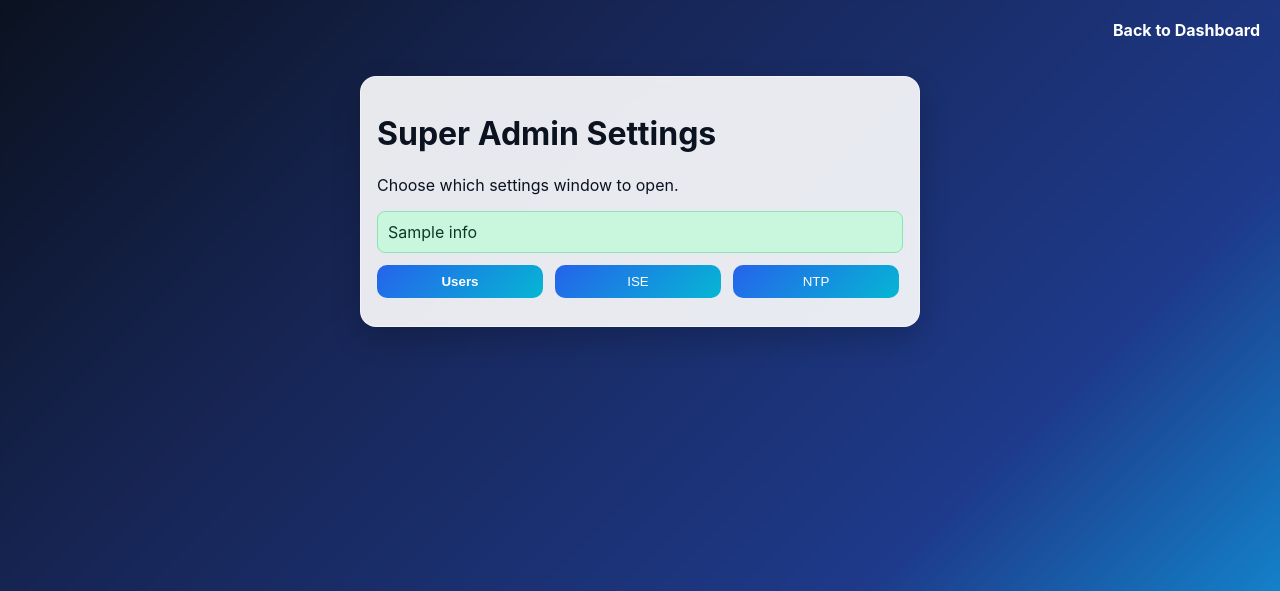
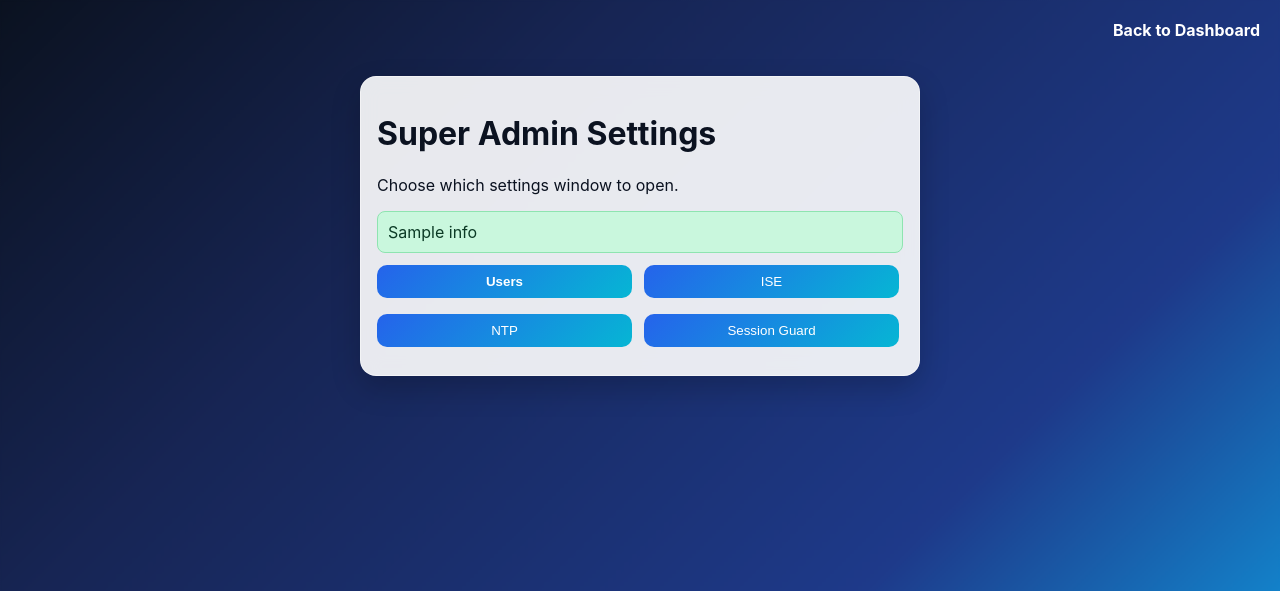
Before and after one commit to Shzari/Shzari, a Flask app: template templates/ise_settings.html in a window 1280 px wide. Shown: the top 591 px of the page. Run offline with Flask 3, Linux system fonts and the light colour scheme; the template is opened without the code that fills it: most values are stand-ins (such as "Sample title", 1, 10 or a date in 2020).

Commit message:
Add remembered username and super-admin session guard controls

```diff
--- a/app.py
+++ b/app.py
@@ -11,6 +11,7 @@ import secrets
 import socket
 import struct
 import subprocess
+import time
 from concurrent.futures import ThreadPoolExecutor, as_completed
 from dataclasses import asdict, dataclass
 from datetime import datetime, timezone
@@ -27,6 +28,7 @@ USERS_FILE = BASE_DIR / "users.json"
 DEVICE_CREDS_FILE = BASE_DIR / "device_credentials.json"
 USER_BUTTONS_FILE = BASE_DIR / "user_buttons.json"
 NTP_SETTINGS_FILE = BASE_DIR / "ntp_settings.json"
+SESSION_SETTINGS_FILE = BASE_DIR / "session_settings.json"
 SECRET_KEY = os.environ.get("APP_SECRET_KEY", "dev-secret-change-me")
 
 app = Flask(__name__)
@@ -194,6 +196,34 @@ def save_user_buttons(account_username: str, auth_mode: str, buttons: list[dict[
     store = load_user_buttons_store()
     store[key] = normalize_buttons(buttons)
     save_user_buttons_store(store)
+
+
+def default_session_settings() -> dict[str, Any]:
+    return {
+        "idle_timeout_minutes": 15,
+        "logout_on_hidden": True,
+    }
+
+
+def load_session_settings() -> dict[str, Any]:
+    if not SESSION_SETTINGS_FILE.exists():
+        return default_session_settings()
+    with SESSION_SETTINGS_FILE.open("r", encoding="utf-8") as f:
+        data = json.load(f)
+    defaults = default_session_settings()
+    defaults.update(data if isinstance(data, dict) else {})
+    defaults["idle_timeout_minutes"] = int(defaults.get("idle_timeout_minutes", 15) or 15)
+    defaults["logout_on_hidden"] = bool(defaults.get("logout_on_hidden", True))
+    return defaults
+
+
+def save_session_settings(settings: dict[str, Any]) -> None:
+    payload = {
+        "idle_timeout_minutes": max(1, int(settings.get("idle_timeout_minutes", 15) or 15)),
+        "logout_on_hidden": bool(settings.get("logout_on_hidden", True)),
+    }
+    with SESSION_SETTINGS_FILE.open("w", encoding="utf-8") as f:
+        json.dump(payload, f, indent=2)
 
 
 def default_ntp_settings() -> dict[str, Any]:
@@ -734,6 +764,29 @@ def root() -> Any:
     return redirect(url_for("login"))
 
 
+@app.before_request
+def enforce_dashboard_session_timeout() -> Any:
+    if "creds" not in session:
+        return None
+
+    endpoint = request.endpoint or ""
+    if endpoint in {"static", "login", "logout", "setup_super_admin", "change_password"}:
+        return None
+
+    settings = load_session_settings()
+    timeout_seconds = max(60, int(settings.get("idle_timeout_minutes", 15)) * 60)
+    now = int(time.time())
+    last_activity = int(session.get("last_activity_ts", now))
+
+    if now - last_activity > timeout_seconds:
+        session.clear()
+        session["login_info"] = "Session expired due to inactivity. Please log in again."
+        return redirect(url_for("login"))
+
+    session["last_activity_ts"] = now
+    return None
+
+
 @app.route("/super-admin/setup", methods=["GET", "POST"])
 def setup_super_admin() -> Any:
     if super_admin_exists():
@@ -812,6 +865,7 @@ def ise_settings_page() -> Any:
         available_categories=all_categories(devices),
         selected_modal=request.args.get("modal", ""),
         ntp=load_ntp_settings(),
+        session_settings=load_session_settings(),
     )
 
 
@@ -880,12 +934,41 @@ def ntp_settings_page() -> Any:
 
 
 
+@app.route("/settings/session", methods=["POST"])
+def session_settings_page() -> Any:
+    if not super_admin_exists():
+        return redirect(url_for("setup_super_admin"))
+    if not session.get("super_admin_verified"):
+        return redirect(url_for("verify_super_admin_route"))
+
+    timeout_raw = request.form.get("idle_timeout_minutes", "15").strip()
+    logout_on_hidden = request.form.get("logout_on_hidden") == "on"
+
+    try:
+        timeout_minutes = int(timeout_raw or 15)
+        if timeout_minutes < 1:
+            raise ValueError
+    except ValueError:
+        session["settings_error"] = "Session timeout must be a positive number of minutes."
+        return redirect(url_for("ise_settings_page", modal="session"))
+
+    save_session_settings({
+        "idle_timeout_minutes": timeout_minutes,
+        "logout_on_hidden": logout_on_hidden,
+    })
+    session["settings_info"] = "Session guard settings updated."
+    return redirect(url_for("ise_settings_page", modal="session"))
+
+
 @app.route("/login", methods=["GET", "POST"])
 def login() -> Any:
     if not super_admin_exists():
         return redirect(url_for("setup_super_admin"))
 
     error = ""
+    info = session.pop("login_info", "")
+    if request.args.get("expired") == "1":
+        info = "Session expired due to inactivity. Please log in again."
     settings = load_ise_settings()
 
     if request.method == "POST":
@@ -918,9 +1001,10 @@ def login() -> Any:
             session["device_creds"] = load_user_device_creds(username, auth_mode)
             session["buttons"] = load_user_buttons(username, auth_mode) or default_buttons()
             session.setdefault("run_history", [])
-            return redirect(url_for("dashboard"))
-
-    return render_template("login.html", error=error)
+            session["last_activity_ts"] = int(time.time())
+            return redirect(url_for("dashboard"))
+
+    return render_template("login.html", error=error, info=info)
 
 
 @app.route("/change-password", methods=["GET", "POST"])
@@ -949,6 +1033,7 @@ def change_password() -> Any:
                 session["device_creds"] = load_user_device_creds(username, "local")
                 session["buttons"] = load_user_buttons(username, "local") or default_buttons()
                 session.setdefault("run_history", [])
+                session["last_activity_ts"] = int(time.time())
                 return redirect(url_for("dashboard"))
 
             users = load_users()
@@ -966,6 +1051,7 @@ def change_password() -> Any:
                 session["device_creds"] = load_user_device_creds(username, "local")
                 session["buttons"] = load_user_buttons(username, "local") or default_buttons()
                 session.setdefault("run_history", [])
+                session["last_activity_ts"] = int(time.time())
                 return redirect(url_for("dashboard"))
 
     return render_template("change_password.html", username=username, error=error, info=info)
@@ -1045,7 +1131,10 @@ def manage_users() -> Any:
 
 @app.route("/logout")
 def logout() -> Any:
+    expired = request.args.get("expired") == "1"
     session.clear()
+    if expired:
+        session["login_info"] = "Session expired due to inactivity. Please log in again."
     return redirect(url_for("login"))
 
 
@@ -1072,6 +1161,8 @@ def dashboard() -> Any:
         error=error,
         device_creds=session.get("device_creds", {}),
         ntp=load_ntp_settings(),
+        session_timeout_seconds=max(60, int(load_session_settings().get("idle_timeout_minutes", 15)) * 60),
+        logout_on_hidden=bool(load_session_settings().get("logout_on_hidden", True)),
     )
 
 
--- a/templates/ise_settings.html
+++ b/templates/ise_settings.html
@@ -32,6 +32,16 @@
 
     function closeNtpModal() {
       const modal = document.getElementById('ntpConfigModal');
+      if (modal && modal.close) modal.close();
+    }
+
+    function openSessionModal() {
+      const modal = document.getElementById('sessionConfigModal');
+      if (modal && modal.showModal) modal.showModal();
+    }
+
+    function closeSessionModal() {
+      const modal = document.getElementById('sessionConfigModal');
       if (modal && modal.close) modal.close();
     }
 
@@ -109,6 +119,8 @@
         openIseModal();
       } else if (selectedModal === 'ntp') {
         openNtpModal();
+      } else if (selectedModal === 'session') {
+        openSessionModal();
       }
     });
   </script>
@@ -127,7 +139,10 @@
     <div class="action-row equal-buttons">
       <button class="btn run" type="button" onclick="openUsersModal()">Users</button>
       <button class="btn" type="button" onclick="openIseModal()">ISE</button>
+    </div>
+    <div class="action-row equal-buttons">
       <button class="btn" type="button" onclick="openNtpModal()">NTP</button>
+      <button class="btn" type="button" onclick="openSessionModal()">Session Guard</button>
     </div>
   </div>
 
@@ -189,6 +204,25 @@
         <button class="btn run" type="submit" name="action" value="sync">Synchronize via NTP</button>
         <button class="btn" type="submit" name="action" value="set_manual">Set Manual Time</button>
         <button class="btn ghost" type="button" onclick="closeNtpModal()">Close</button>
+      </div>
+    </form>
+  </dialog>
+
+
+  <dialog id="sessionConfigModal" class="device-modal">
+    <form method="post" action="{{ url_for('session_settings_page') }}">
+      <h3>Session Guard</h3>
+      <p>Control automatic logout for inactive dashboard sessions.</p>
+
+      <label>Idle Timeout (minutes)</label>
+      <input name="idle_timeout_minutes" type="number" value="{{ session_settings.idle_timeout_minutes }}" min="1" max="240" required>
+
+      <label>Apply timeout when browser tab is hidden/minimized</label>
+      <input name="logout_on_hidden" type="checkbox" {% if session_settings.logout_on_hidden %}checked{% endif %}>
+
+      <div class="action-row">
+        <button class="btn run" type="submit">Save Session Guard</button>
+        <button class="btn ghost" type="button" onclick="closeSessionModal()">Close</button>
       </div>
     </form>
   </dialog>
```
Also changed, not shown: templates/dashboard.html (+31 -0 lines), templates/login.html (+22 -2 lines), README.md.
